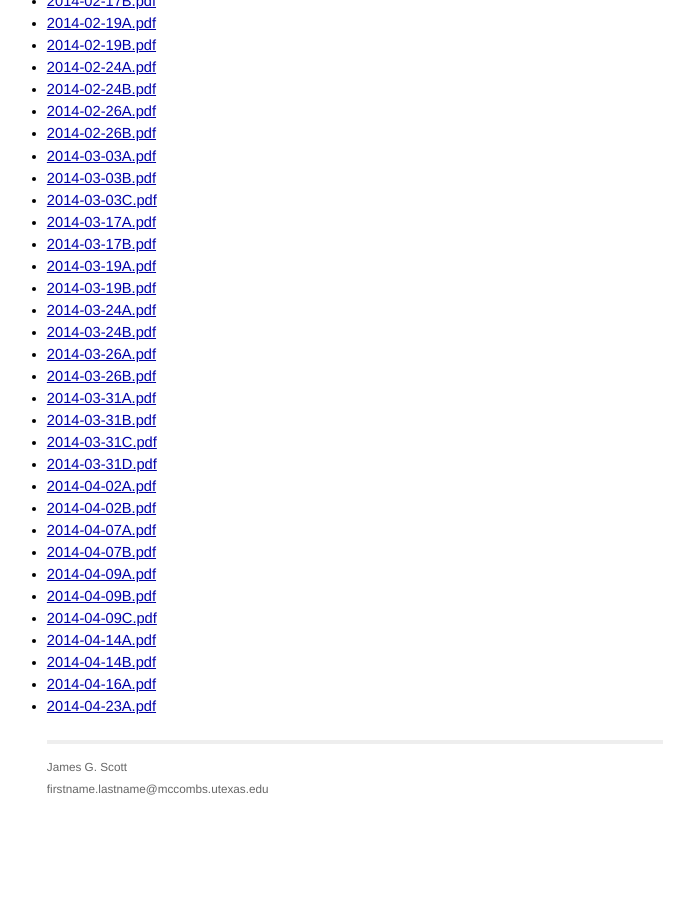
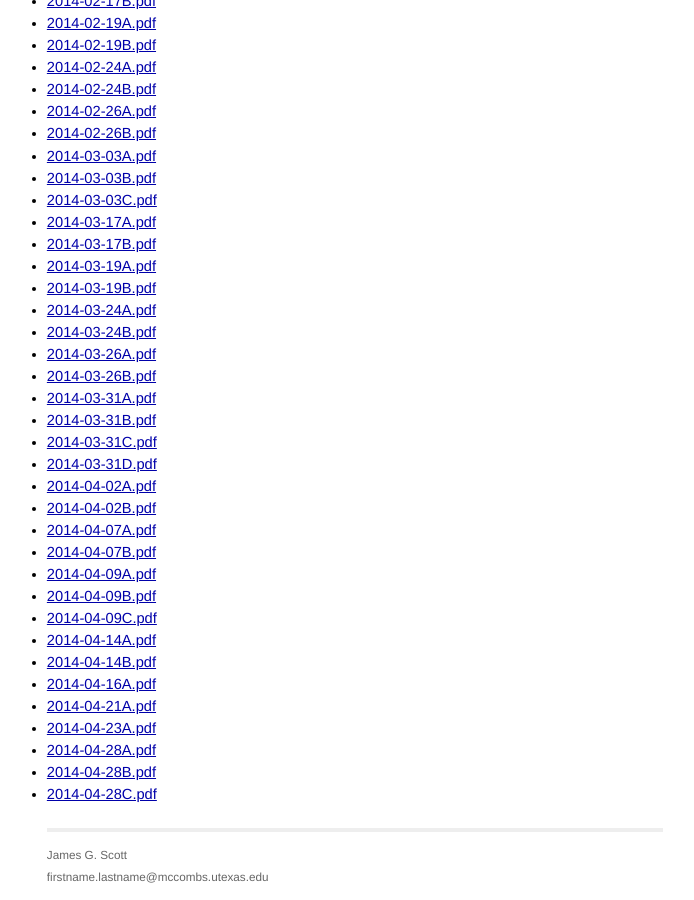
Before and after one commit to MhAmine/STA371, a Jekyll site: the page built from resources.html, in a window 1280 px wide and 900 px high, scrolled down 1624 px. Shown: the whole window, without its empty margins (285-979 px from the left). Built offline with Jekyll 4.4.1, drawn with Linux system fonts in a browser that asks for light colours; before the commit the page ends 2436 px from its top, so only the background shows below that.

Commit message:
last scribing notes

```diff
--- a/_data/scribe.yml
+++ b/_data/scribe.yml
@@ -50,4 +50,8 @@
 - scribe: 2014-04-14A.pdf
 - scribe: 2014-04-14B.pdf
 - scribe: 2014-04-16A.pdf
+- scribe: 2014-04-21A.pdf
 - scribe: 2014-04-23A.pdf
+- scribe: 2014-04-28A.pdf
+- scribe: 2014-04-28B.pdf
+- scribe: 2014-04-28C.pdf
```
Also changed, not shown: 5 other files.
